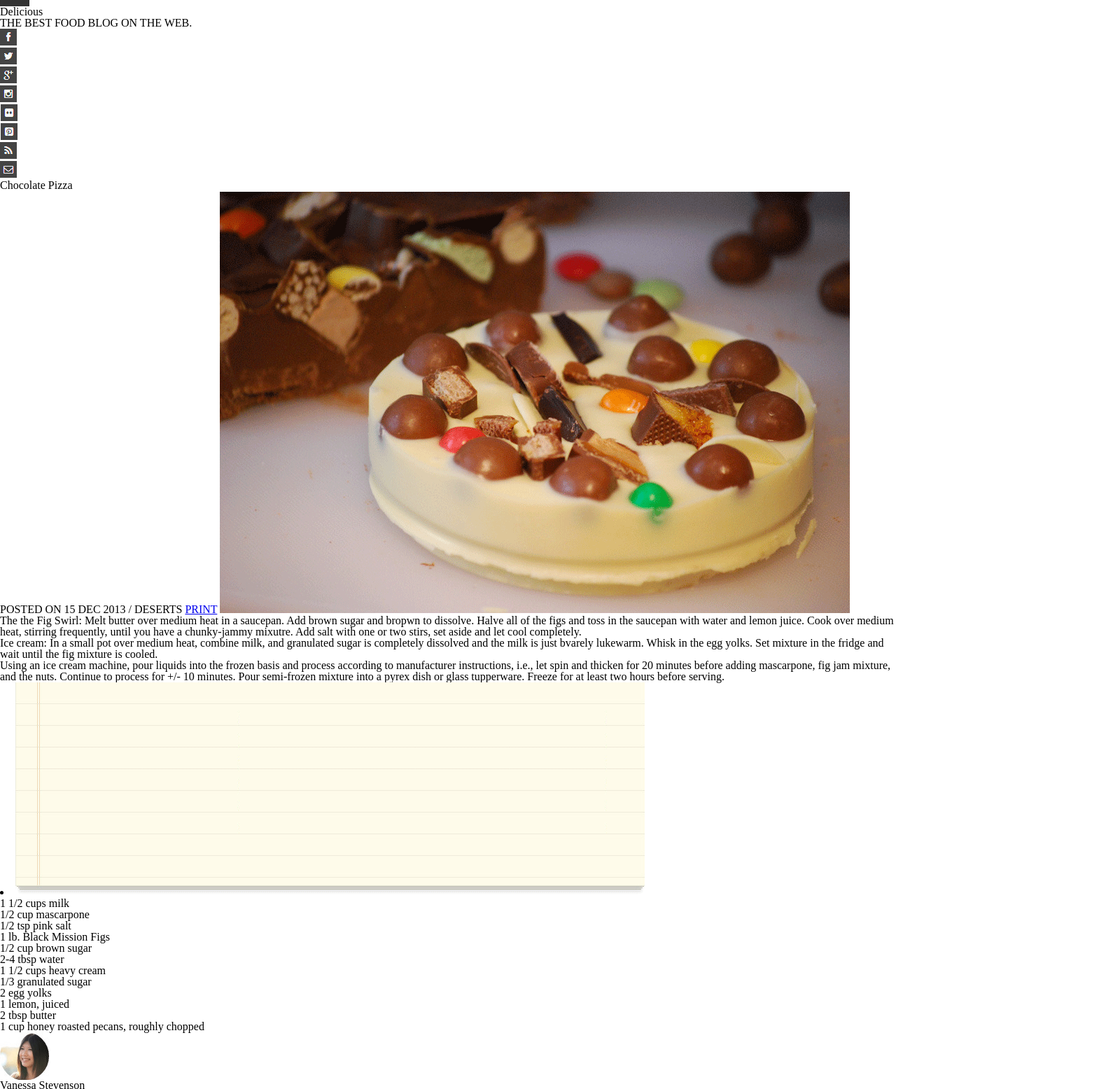
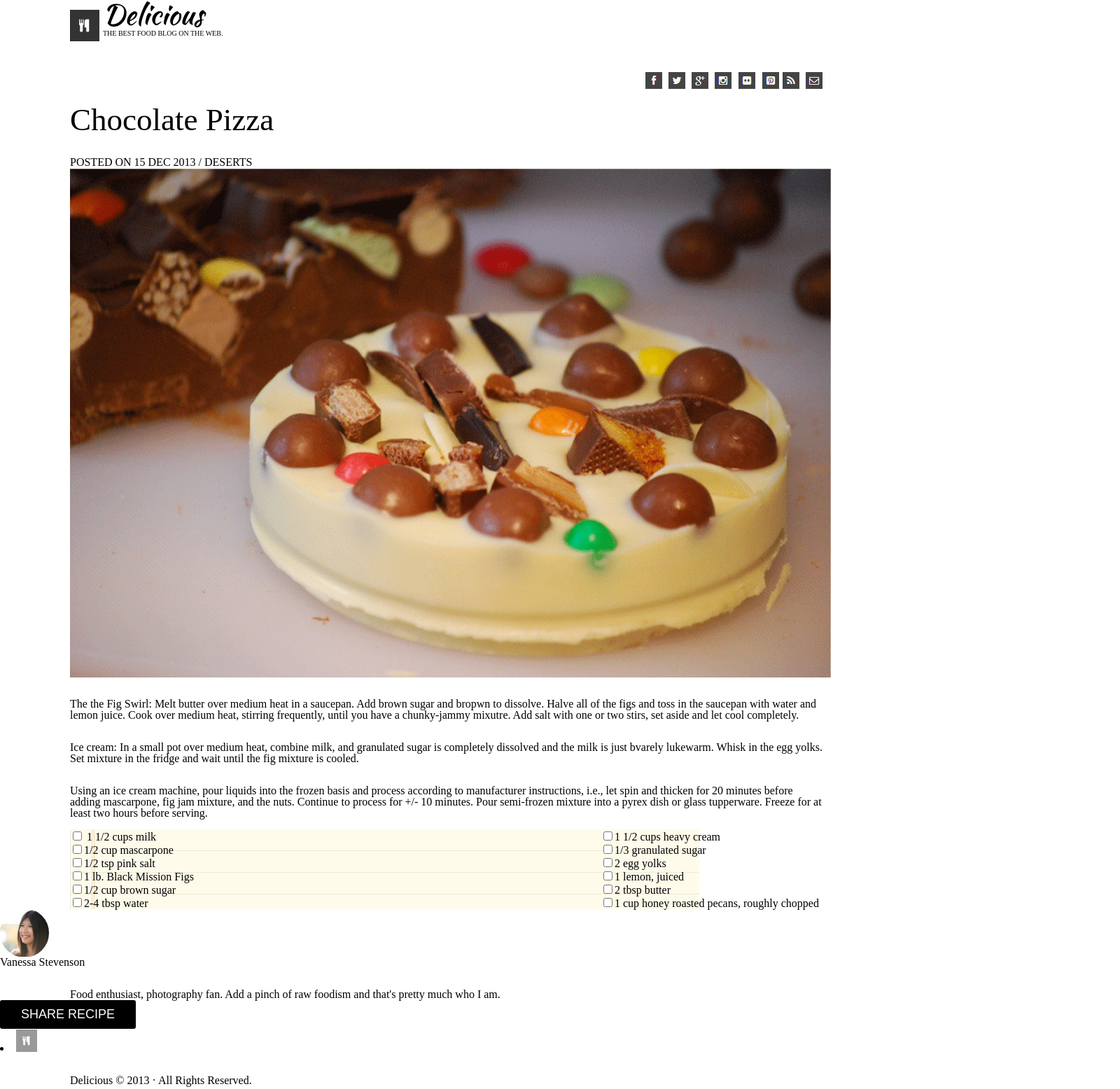
Before and after one commit to coachmullen22/chocolate-pizza-1, a plain HTML site: page index.html in a window 1280 px wide. Shown: the part 36-1592 px from the top of the page at 70% size, 1600 px wide, since content can reach past the window. Drawn offline with Linux system fonts and the light colour scheme; files that its build step writes are made by us from their sources.

Commit message:
additions to css

```diff
--- a/css/style.css
+++ b/css/style.css
@@ -0,0 +1,100 @@
+
+header {
+    height: 150px;
+
+    margin-right: 100px;
+    margin-left: 100px;
+}
+
+header img {
+    float: left;
+    margin-top: 50px;
+    margin-right: 5px;
+}
+
+header h1 {
+    display: inline-block;
+    /* float: left; */
+    margin-top: 40px;
+    font-family: 'Kaushan Script', cursive;
+    font-size: 40px;
+    line-height: 34px;
+    margin-bottom: 5px;
+}
+
+header h2 {
+    font-size: 10px;
+
+    /* display: inline-block; */
+}
+
+nav ul {
+    margin: 0 auto;
+    float: right;
+    /* margin-right: 20\px; */
+
+}
+nav div {
+    display: inline;
+}
+
+nav li {
+
+    display: inline-block
+}
+
+main {
+    /* margin-right: 100px;
+    margin-left: 100px; */
+    margin-top: 35px;
+}
+
+main h2 {
+    margin-left: 100px;
+    margin-right: 100px;
+    font-size: 45px;
+}
+
+#pizza {
+    width: 85%;
+    margin-left: 100px;
+    margin-right: 100px;
+
+}
+
+p {
+    /* margin-left: 100px;
+    margin-right: 100px;
+    margin-bottom: 30px; */
+    margin: 30px 100px 0px 100px;
+}
+
+#paper {
+    margin-top: 15px;
+    background-image: url(../img/list-bg.png);
+    background-repeat: no-repeat;
+    margin-left: 100px;
+    margin-right: 100px;
+    width: 1500px;
+}
+
+#recipe-one {
+    column-count: 2;
+}
+
+
+
+button {
+    border: none;
+    color: #fff;
+    background: #000;
+    font-size: 18px;
+    padding: 10px 30px;
+    border-radius: 3px;
+    cursor: pointer;
+    transition: 350ms;
+}
+
+button:hover {
+    background: #444;
+}
--- a/index.html
+++ b/index.html
@@ -2,17 +2,25 @@
 
 <head>
     <title>Chocolate Pizza</title>
-    <link rel="stylesheet" type="text/css" href="reset.css" />
-    <link rel="stylesheet" type="text/css" href="style.css" />
+    <link rel="stylesheet" type="text/css" href="css/reset.css" />
+    <link rel="stylesheet" type="text/css" href="css/style.css" />
+    <link href="https://fonts.googleapis.com/css?family=Kaushan+Script" rel="stylesheet">
 
 </head>
 
 <body>
     <header>
+            <img src="img/logo.png" title="logo" alt="logo" />
+
+            <div>
+            <h1>Delicious</h1>
+            <h2>THE BEST FOOD BLOG ON THE WEB.</h2>
+            </div>
             <nav>
-            <img src="img/logo.png" title="logo" alt="logo" />
-            <h1>Delicious</h1>
-            <span>THE BEST FOOD BLOG ON THE WEB.</span>
+                <ul>
+                    <li><img src="img/rss-icon.png" title="logo" alt="logo" /> </li>
+                    <li><img src="img/mail-icon.png" title="logo" alt="logo" /> </li>
+                </ul>
                 <ul>
                     <li><img src="img/fb-icon.png" title="logo" alt="logo" /> </li>
                     <li><img src="img/twit-icon.png" title="logo" alt="logo" /> </li>
@@ -21,21 +29,21 @@
                     <li><img src="img/flic-icon.png" title="logo" alt="logo" /> </li>
                     <li><img src="img/pint-icon.png" title="logo" alt="logo" /> </li>
                 </ul>
-                <ul>
-                    <li><img src="img/rss-icon.png" title="logo" alt="logo" /> </li>
-                    <li><img src="img/mail-icon.png" title="logo" alt="logo" /> </li>
-                </ul>
+            </nav>
+
             <div></div>
-        </nav>
+
     </header>
+
+    <main>
 
         <h2>Chocolate Pizza</h2>
 
-    <span>POSTED ON 15 DEC 2013 / DESERTS</span>
+        <p>POSTED ON 15 DEC 2013 / DESERTS</p>
 
-    <img /><a href="#">PRINT</a>
+        <!-- <img /><a href="#">PRINT</a> -->
 
-    <img src="img/choco-pizza.png" title="hero" alt="hero" />
+        <img id="pizza" src="img/choco-pizza.png" title="hero" alt="hero" />
 
         <p>
             The the Fig Swirl:  Melt butter over medium heat in a saucepan.  Add brown sugar and bropwn to dissolve.
@@ -55,25 +63,29 @@
             two hours before serving.
         </p>
 
-    <li><img src="img/list-bg.png" title="logo" alt="logo" /> </li>
+        <!-- <li><img src="img/list-bg.png" title="logo" alt="logo" /> </li> -->
 
-    <ul>
-        <li>1 1/2 cups milk</li>
-        <li>1/2 cup mascarpone</li>
-        <li>1/2 tsp pink salt</li>
-        <li>1 lb. Black Mission Figs</li>
-        <li>1/2 cup brown sugar</li>
-        <li>2-4 tbsp water</li>
+        <div id="paper">
+        <ul id="recipe-one">
+
+            <li><input type="checkbox"> 1 1/2 cups milk</li>
+            <li><input type="checkbox">1/2 cup mascarpone</li>
+            <li><input type="checkbox">1/2 tsp pink salt</li>
+            <li><input type="checkbox">1 lb. Black Mission Figs</li>
+            <li><input type="checkbox">1/2 cup brown sugar</li>
+            <li><input type="checkbox">2-4 tbsp water</li>
+
+
+
+                <li><input type="checkbox">1 1/2 cups heavy cream</li>
+                <li><input type="checkbox">1/3 granulated sugar</li>
+                <li><input type="checkbox">2 egg yolks</li>
+                <li><input type="checkbox">1 lemon, juiced</li>
+                <li><input type="checkbox">2 tbsp butter</li>
+                <li><input type="checkbox">1 cup honey roasted pecans, roughly chopped</li>
           </ul>
-
-    <ul>
-            <li>1 1/2 cups heavy cream</li>
-            <li>1/3 granulated sugar</li>
-            <li>2 egg yolks</li>
-            <li>1 lemon, juiced</li>
-            <li>2 tbsp butter</li>
-            <li>1 cup honey roasted pecans, roughly chopped</li>
-        </ul>
+        </div>
+        </main>
 
     <div></div>
 
```
Lines whose indentation alone changed are shown as unchanged.
